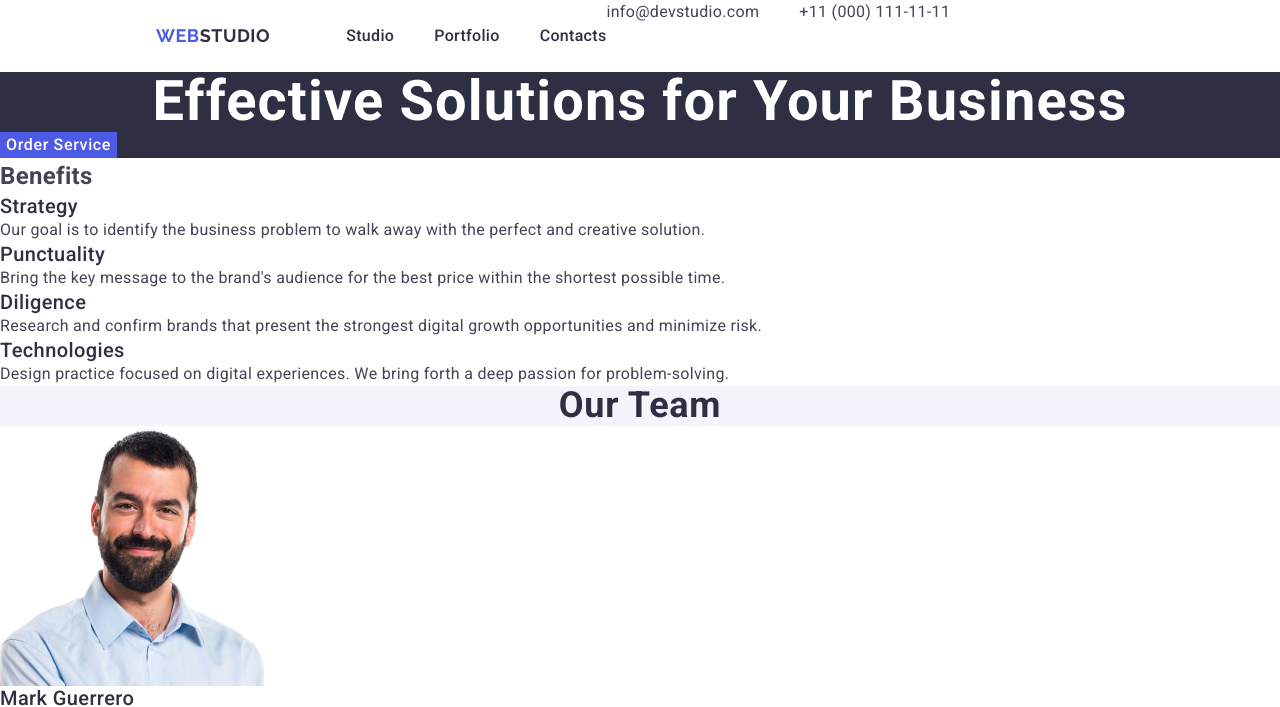
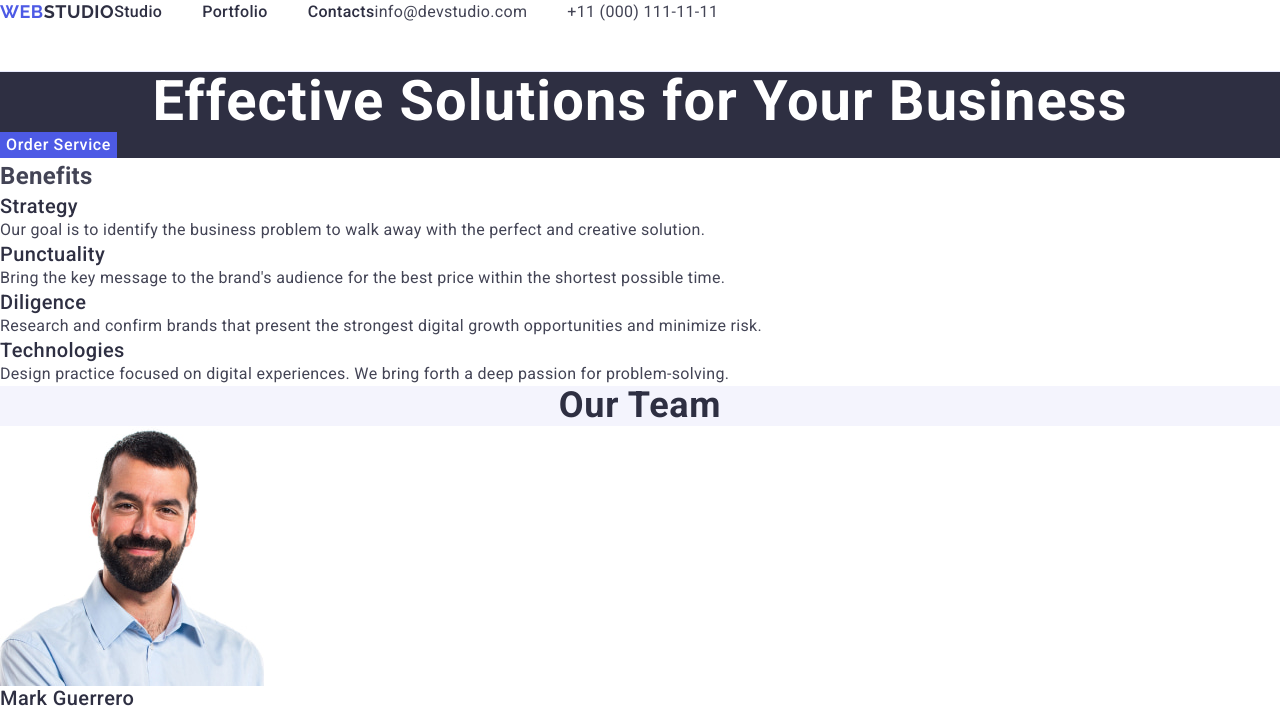
Before and after one commit to Vikto0004/goit-markup-hw-03, a plain HTML site: page index.html in a window 1280 px wide. Shown: the top 707 px of the page. Drawn offline with nearby package versions, Linux system fonts and the light colour scheme.

Commit message:
Update styles.css

```diff
--- a/css/styles.css
+++ b/css/styles.css
@@ -43,8 +43,8 @@ img{
     letter-spacing: 0.54px;
     color: #4d5ae5;
     text-transform: uppercase;
-    margin-left: 156px;
-    margin-top: 24px;
+    margin-left: 0px;
+    margin-top: 0px;
 }
 
 .main-logo__color{
@@ -53,25 +53,16 @@ img{
 
 .container{
     width: 1158px;
-    margin: 0;
-    padding: 0;
 }
 
 /*          HEADER          */
 .header{
     border-bottom: 1px solid #e7e9fc;
     height: 72px;
-    margin: 0;
-    padding: 0;
-    border: 0;
 }
 
 .header-container{
-    position: absolute;
     display: flex;
-    margin: 0;
-    padding: 0;
-    border: 0;
 }
 
 .header-nav{
@@ -82,8 +73,8 @@ img{
 .header-nav__list{
     display: flex;
     gap: 40px;
-    margin-left: 76px;
-    margin-top: 24px;
+    margin-left: 0px;
+    margin-top: 0px;
 }
 
 .header-nav__link{
```
